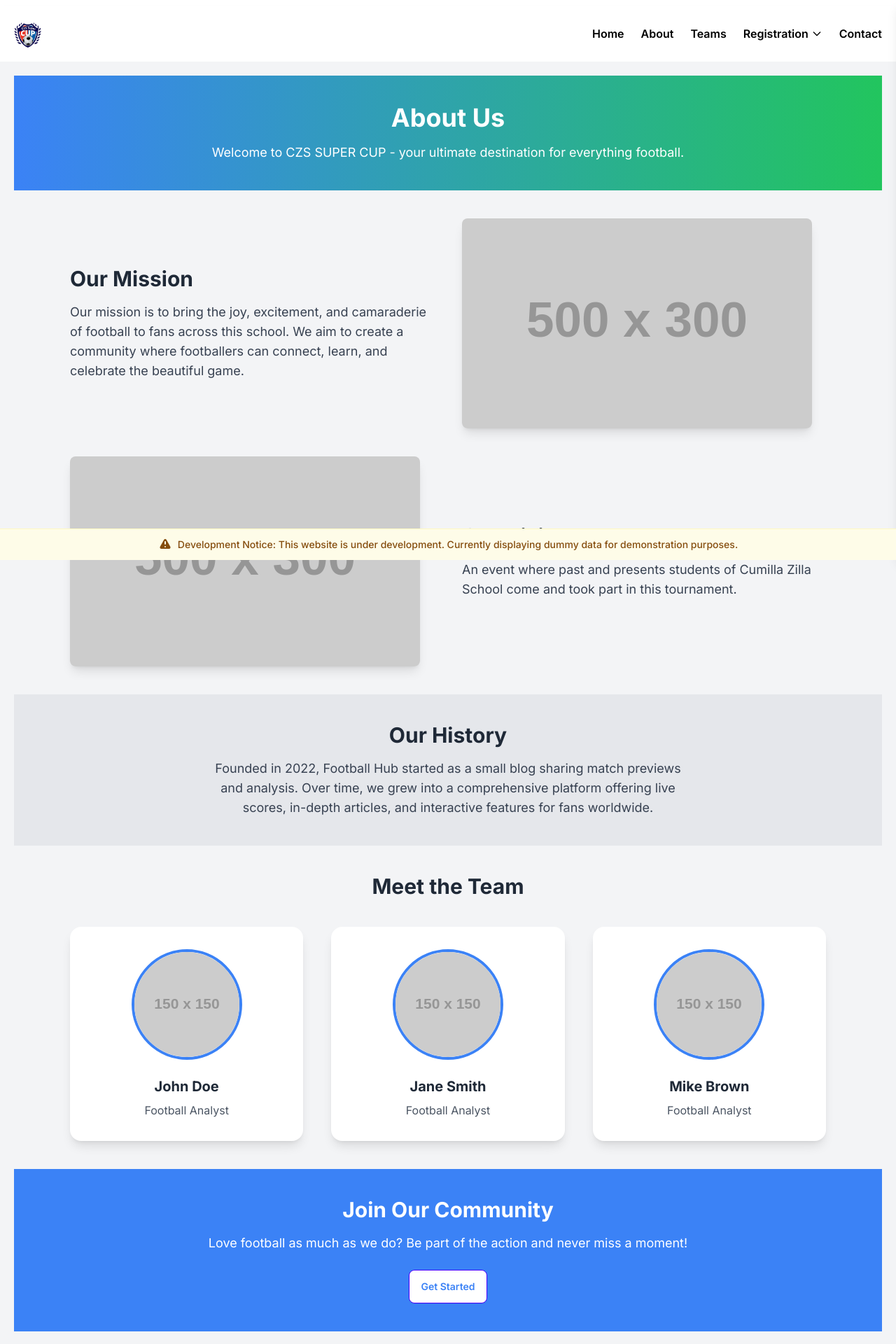
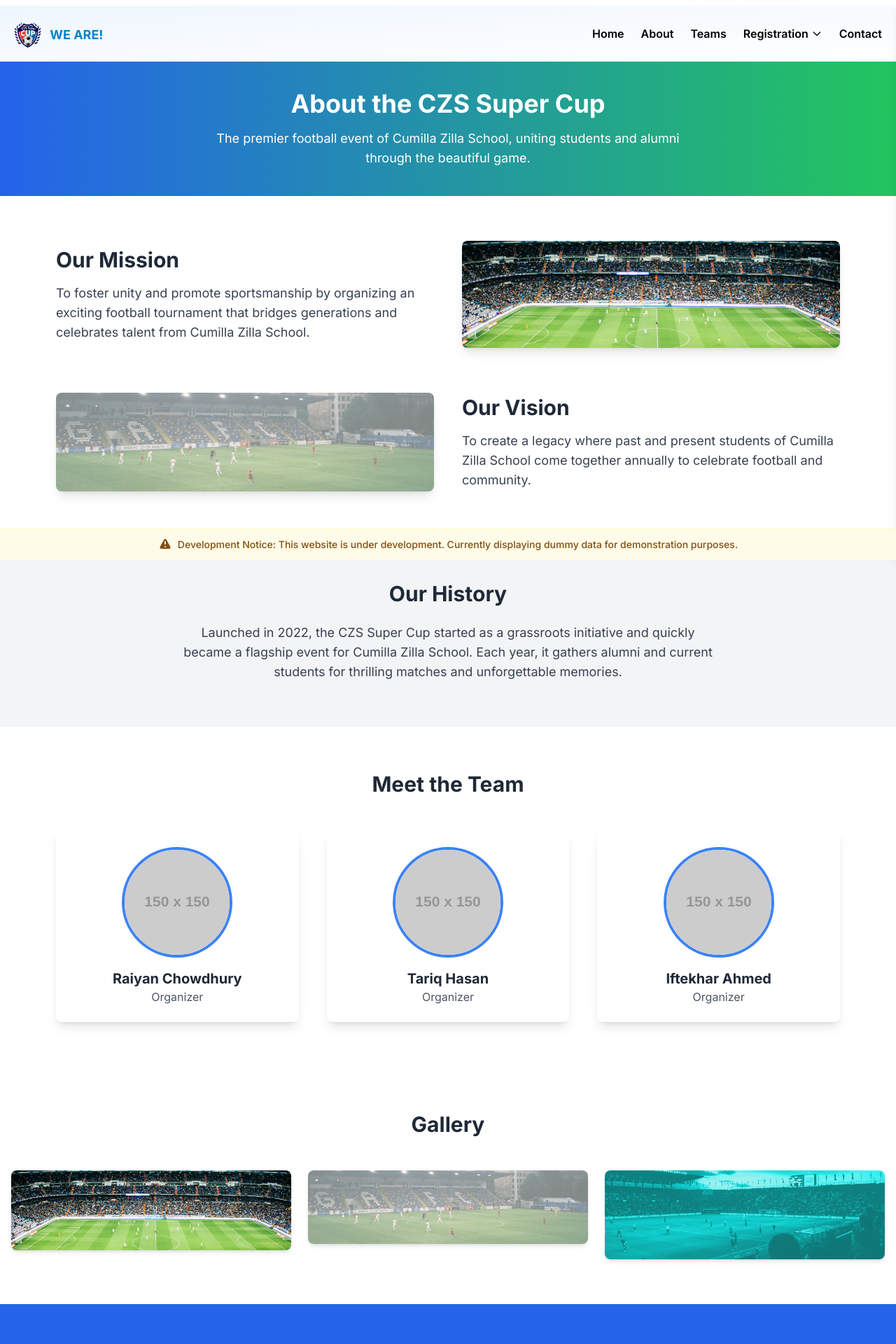
Before and after one commit to chistym17/czs-frontend, a Next.js app: page /about in a window 1280 px wide. Shown: the top 1920 px of the page at 70% size. Built offline with nearby package versions, Linux system fonts and the light colour scheme.

Commit message:
Front-end Revamp
Changed nav, Changed marquee, rename logoMarque to Briefing, Changed about section, changed teams form,. players from. All BGs changed to gradient than white. Bugs fixed.

```diff
--- a/src/app/about/page.jsx
+++ b/src/app/about/page.jsx
@@ -1,104 +1,124 @@
-import Footer from "../../components/Footer";
-import Navbar from "../../components/Navbar";
+import Footer from '../../components/Footer';
+import Navbar from '../../components/Navbar';
 
 const page = () => {
   return (
     <div>
       <Navbar />
-      <div className="bg-gray-100 min-h-screen p-5">
+      <div className='bg-white'>
         {/* Hero Section */}
-        <section className="bg-gradient-to-r from-blue-500 to-green-500 text-white py-10">
-          <div className="container mx-auto text-center">
-            <h1 className="text-4xl font-bold mb-4">About Us</h1>
-            <p className="text-lg">
-              Welcome to CZS SUPER CUP - your ultimate destination for
-              everything football.
+        <section className='text-white py-10 bg-gradient-to-r from-blue-600 to-green-500'>
+          <div className='container mx-auto text-center px-4'>
+            <h1 className='text-4xl font-bold mb-4'>About the CZS Super Cup</h1>
+            <p className='text-lg max-w-2xl mx-auto'>
+              The premier football event of Cumilla Zilla School, uniting
+              students and alumni through the beautiful game.
             </p>
           </div>
         </section>
 
         {/* Mission and Vision Section */}
-        <section className="container mx-auto py-10 px-4 md:px-20">
-          <div className="grid md:grid-cols-2 gap-10 items-center">
+        <section className='container mx-auto py-16 px-4 md:px-20'>
+          <div className='grid md:grid-cols-2 gap-10 items-center'>
             <div>
-              <h2 className="text-3xl font-bold mb-4">Our Mission</h2>
-              <p className="text-gray-700 text-lg">
-                Our mission is to bring the joy, excitement, and camaraderie of
-                football to fans across this school. We aim to create a
-                community where footballers can connect, learn, and celebrate
-                the beautiful game.
+              <h2 className='text-3xl font-bold mb-4'>Our Mission</h2>
+              <p className='text-gray-700 text-lg'>
+                To foster unity and promote sportsmanship by organizing an
+                exciting football tournament that bridges generations and
+                celebrates talent from Cumilla Zilla School.
               </p>
             </div>
             <img
-              src="https://via.placeholder.com/500x300"
-              alt="Football Mission"
-              className="rounded-lg shadow-lg"
+              src='/assets/photos/COVER2.png' // Replace with actual image
+              alt='CZS Ground'
+              className='rounded-lg shadow-lg'
             />
           </div>
 
-          <div className="grid md:grid-cols-2 gap-10 items-center mt-10">
+          <div className='grid md:grid-cols-2 gap-10 items-center mt-16'>
             <img
-              src="https://via.placeholder.com/500x300"
-              alt="Football Vision"
-              className="rounded-lg shadow-lg"
+              src='/assets/photos/COVER3.png' // Replace with actual image
+              alt='CZS Match'
+              className='rounded-lg shadow-lg'
             />
             <div>
-              <h2 className="text-3xl font-bold mb-4">Our Vision</h2>
-              <p className="text-gray-700 text-lg">
-                An event where past and presents students of Cumilla Zilla
-                School come and took part in this tournament.
+              <h2 className='text-3xl font-bold mb-4'>Our Vision</h2>
+              <p className='text-gray-700 text-lg'>
+                To create a legacy where past and present students of Cumilla
+                Zilla School come together annually to celebrate football and
+                community.
               </p>
             </div>
           </div>
         </section>
 
         {/* History Section */}
-        <section className="bg-gray-200 py-10">
-          <div className="container mx-auto text-center">
-            <h2 className="text-3xl font-bold mb-4">Our History</h2>
-            <p className="text-gray-700 text-lg max-w-2xl mx-auto">
-              Founded in 2022, Football Hub started as a small blog sharing
-              match previews and analysis. Over time, we grew into a
-              comprehensive platform offering live scores, in-depth articles,
-              and interactive features for fans worldwide.
+        <section className='bg-gray-100 py-16'>
+          <div className='container mx-auto text-center px-4'>
+            <h2 className='text-3xl font-bold mb-6'>Our History</h2>
+            <p className='text-gray-700 text-lg max-w-3xl mx-auto'>
+              Launched in 2022, the CZS Super Cup started as a grassroots
+              initiative and quickly became a flagship event for Cumilla Zilla
+              School. Each year, it gathers alumni and current students for
+              thrilling matches and unforgettable memories.
             </p>
           </div>
         </section>
 
         {/* Team Section */}
-        <section className="container mx-auto py-10 px-4 md:px-20">
-          <h2 className="text-3xl font-bold text-center mb-10">
+        <section className='container mx-auto py-16 px-4 md:px-20'>
+          <h2 className='text-3xl font-bold text-center mb-12'>
             Meet the Team
           </h2>
-          <div className="grid sm:grid-cols-2 lg:grid-cols-3 gap-10">
-            {/* Team Member Card */}
-            {["John Doe", "Jane Smith", "Mike Brown"].map((member, index) => (
-              <div key={index} className="card bg-white shadow-lg">
-                <div className="card-body items-center text-center">
+          <div className='grid sm:grid-cols-2 lg:grid-cols-3 gap-10'>
+            {['Raiyan Chowdhury', 'Tariq Hasan', 'Iftekhar Ahmed'].map(
+              (member, index) => (
+                <div
+                  key={index}
+                  className='bg-white shadow-lg rounded-lg p-6 text-center'
+                >
                   <img
-                    src={`https://via.placeholder.com/150?text=${member.split(" ")[0]
-                      }`}
+                    src={`https://via.placeholder.com/150?text=${
+                      member.split(' ')[0]
+                    }`}
                     alt={member}
-                    className="rounded-full mb-4 border-4 border-blue-500"
+                    className='rounded-full mb-4 border-4 border-blue-500 mx-auto'
                   />
-                  <h3 className="text-xl font-bold">{member}</h3>
-                  <p className="text-gray-600">Football Analyst</p>
+                  <h3 className='text-xl font-bold'>{member}</h3>
+                  <p className='text-gray-600'>Organizer</p>
                 </div>
-              </div>
-            ))}
+              )
+            )}
+          </div>
+        </section>
+
+        {/* Gallery Section */}
+        <section className='bg-white py-16'>
+          <div className='container mx-auto px-4'>
+            <h2 className='text-3xl font-bold text-center mb-12'>Gallery</h2>
+            <div className='grid md:grid-cols-3 gap-6'>
+              {['COVER2.png', 'COVER3.png', 'COVER4.png'].map((img, idx) => (
+                <img
+                  key={idx}
+                  src={`/assets/photos/${img}`} // Replace with actual paths
+                  alt={`Gallery ${idx + 1}`}
+                  className='rounded-lg shadow-md'
+                />
+              ))}
+            </div>
           </div>
         </section>
 
         {/* Call to Action */}
-        <section className="bg-blue-500 text-white py-10 text-center">
-          <div className="container mx-auto">
-            <h2 className="text-3xl font-bold mb-4">Join Our Community</h2>
-            <p className="text-lg mb-6">
-              Love football as much as we do? Be part of the action and never
-              miss a moment!
+        <section className='bg-blue-600 text-white py-14 text-center'>
+          <div className='container mx-auto px-4'>
+            <h2 className='text-3xl font-bold mb-4'>Join the Legacy</h2>
+            <p className='text-lg mb-6'>
+              Whether you're a player, a supporter, or an alumnus — CZS Super
+              Cup is your home of football.
             </p>
-            <button className="btn btn-primary bg-white text-blue-500 hover:bg-gray-100">
-              Get Started
+            <button className='bg-white text-blue-600 px-6 py-3 rounded-md hover:bg-gray-100'>
+              Follow on Facebook
             </button>
           </div>
         </section>
--- a/src/app/page.js
+++ b/src/app/page.js
@@ -1,8 +1,7 @@
-
 import Footer from '../components/Footer';
 import Hero from '../components/Hero';
 import Navbar from '../components/Navbar';
-import LogoMarquee from '../components/LogoMarquee';
+import Briefing from '../components/Briefing';
 import TeamRegistration from '../components/TeamRegistration';
 import NewsUpdates from '../components/NewsUpdates';
 import './globals.css';
@@ -12,7 +11,7 @@ export default function Home() {
     <main>
       <Navbar />
       <Hero />
-      <LogoMarquee />
+      <Briefing />
       <TeamRegistration />
       <NewsUpdates />
       <Footer />
--- a/src/app/player-registration/page.jsx
+++ b/src/app/player-registration/page.jsx
@@ -105,7 +105,7 @@ export default function PlayerRegistration() {
   return (
     <div>
       <Navbar />
-      <div className='min-h-screen flex items-center justify-center bg-gradient-to-br from-blue-100 to-indigo-200 py-8 px-4 sm:px-6 lg:px-8'>
+      <div className='min-h-screen flex items-center justify-center bg-gradient-to-b from-blue-50 to-white py-8 px-4 sm:px-6 lg:px-8'>
         <div className='w-full max-w-xl'>
           <Toaster
             position='top-center'
--- /dev/null
+++ b/src/components/Briefing.jsx
@@ -0,0 +1,26 @@
+'use client';
+
+const Briefing = () => {
+  return (
+    <div className='py-16 bg-gradient-to-b from-blue-100 to-white'>
+      <div className='flex justify-center mt-24 space-x-2'>
+        <div className='text-center mb-12'>
+          <h2 className='text-6xl font-extrabold text-gray-800 mb-4'>
+            32 TEAMS !
+          </h2>
+          <div className='w-24 h-1 bg-blue-600 mx-auto mb-6'></div>
+          <p className='text-xl text-gray-700 max-w-2xl mx-auto py-5'>
+            Experience the thrill of competition as the best teams battle for
+            glory in the CZS Super Cup.
+          </p>
+          <p className='text-lg text-gray-700 max-w-2xl mx-auto mt-4 py-5'>
+            Get ready for heart-pounding action, unforgettable moments, and a
+            tournament like no other!
+          </p>
+        </div>
+      </div>
+    </div>
+  );
+};
+
+export default Briefing;
--- a/src/components/Footer.jsx
+++ b/src/components/Footer.jsx
@@ -1,6 +1,6 @@
 const Footer = () => {
   return (
-    <footer className='bg-white text-black py-8 '>
+    <footer className='bg-gradient-to-b from-white to-blue-50 text-black py-8 '>
       <div className='container mx-auto px-4'>
         <div className='grid grid-cols-1 md:grid-cols-3 gap-8'>
           <div>
@@ -43,35 +43,28 @@ const Footer = () => {
         </div>
       </div>
 
-
-      <div className="bg-yellow-50 border-t border-yellow-100 py-3 px-4 fixed bottom-0 w-full z-50">
-        <div className="max-w-7xl mx-auto">
-          <div className="flex items-center justify-center gap-2 text-yellow-800">
+      <div className='bg-yellow-50 border-t border-yellow-100 py-3 px-4 fixed bottom-0 w-full z-50'>
+        <div className='max-w-7xl mx-auto'>
+          <div className='flex items-center justify-center gap-2 text-yellow-800'>
             <svg
-              xmlns="http://www.w3.org/2000/svg"
-              className="h-5 w-5"
-              viewBox="0 0 20 20"
-              fill="currentColor"
+              xmlns='http://www.w3.org/2000/svg'
+              className='h-5 w-5'
+              viewBox='0 0 20 20'
+              fill='currentColor'
             >
               <path
-                fillRule="evenodd"
-                d="M8.257 3.099c.765-1.36 2.722-1.36 3.486 0l5.58 9.92c.75 1.334-.213 2.98-1.742 2.98H4.42c-1.53 0-2.493-1.646-1.743-2.98l5.58-9.92zM11 13a1 1 0 11-2 0 1 1 0 012 0zm-1-8a1 1 0 00-1 1v3a1 1 0 002 0V6a1 1 0 00-1-1z"
-                clipRule="evenodd"
+                fillRule='evenodd'
+                d='M8.257 3.099c.765-1.36 2.722-1.36 3.486 0l5.58 9.92c.75 1.334-.213 2.98-1.742 2.98H4.42c-1.53 0-2.493-1.646-1.743-2.98l5.58-9.92zM11 13a1 1 0 11-2 0 1 1 0 012 0zm-1-8a1 1 0 00-1 1v3a1 1 0 002 0V6a1 1 0 00-1-1z'
+                clipRule='evenodd'
               />
             </svg>
-            <p className="text-sm font-medium">
-              Development Notice: This website is under development. Currently displaying dummy data for demonstration purposes.
+            <p className='text-sm font-medium'>
+              Development Notice: This website is under development. Currently
+              displaying dummy data for demonstration purposes.
             </p>
           </div>
         </div>
       </div>
-
-
-
-
-
-
-
     </footer>
   );
 };
--- a/src/components/Hero.jsx
+++ b/src/components/Hero.jsx
@@ -1,13 +1,57 @@
 import '../app/globals.css';
+import Marquee from 'react-fast-marquee';
 
 const Hero = () => {
+  const logos = [
+    '/assets/logos/20241024_011337.jpg',
+    '/assets/logos/1733270150179.jpg',
+    '/assets/logos/FB_IMG_1733330088970.jpg',
+    '/assets/logos/images.png',
+    '/assets/logos/IMG_3688.PNG',
+    '/assets/logos/IMG_3689.PNG',
+    '/assets/logos/IMG_3690.PNG',
+    '/assets/logos/IMG_3691.PNG',
+    '/assets/logos/IMG_3692.PNG',
+    '/assets/logos/IMG_3693.PNG',
+    '/assets/logos/IMG_3694.PNG',
+    '/assets/logos/IMG_5663.JPG',
+    '/assets/logos/IMG_20241030_083706.jpg',
+    '/assets/logos/received_1438075889675861.jpeg.jpg',
+    '/assets/logos/WhatsApp Image 2024-12-04 at 23.39.31_3a911c20.jpg',
+  ];
+
   return (
     <div className='relative'>
       <div
-        className='h-[70vh] bg-cover bg-center bg-no-repeat relative'
+        className='h-[65vh] bg-cover bg-center bg-no-repeat relative'
         style={{ backgroundImage: "url('/assets/photos/COVER.png')" }}
       >
-        <div className='absolute inset-0 '></div>
+        <div className='absolute inset-0'></div>
+
+        {/* Compact, centered marquee */}
+        <div className='absolute left-1/2 bottom-[-48px] sm:bottom-[-60px] transform -translate-x-1/2 z-20 w-[90%] sm:w-[85%] md:w-[75%]'>
+          <div className='mx-auto bg-blue rounded-lg shadow-md p-1 sm:p-2 max-w-[700px]'>
+            <div className='relative overflow-hidden'>
+              {/* Fade edges */}
+              <div className='pointer-events-none absolute inset-0 z-10 bg-gradient-to-r from-white/30 via-transparent to-white/30' />
+
+              <Marquee speed={70} gradient={false} pauseOnHover={true}>
+                {logos.map((logo, index) => (
+                  <div
+                    key={index}
+                    className='mx-12 sm:mx-8 w-16 sm:w-20 transform transition-transform hover:scale-105'
+                  >
+                    <img
+                      src={logo}
+                      alt={`Partner logo ${index + 1}`}
+                      className='h-50 sm:h-50 w-auto object-contain filter drop-shadow-sm hover:brightness-105'
+                    />
+                  </div>
+                ))}
+              </Marquee>
+            </div>
+          </div>
+        </div>
       </div>
     </div>
   );
--- a/src/components/Navbar.jsx
+++ b/src/components/Navbar.jsx
@@ -7,8 +7,29 @@ const Navbar = () => {
   const [mobileMenuOpen, setMobileMenuOpen] = useState(false);
   const [registrationDropdownOpen, setRegistrationDropdownOpen] =
     useState(false);
+  const [currentTextIndex, setCurrentTextIndex] = useState(0);
   const dropdownRef = useRef(null);
   const mobileMenuRef = useRef(null);
+
+  // Animation phrases
+  const animatedPhrases = [
+    "LET'S GO!!!",
+    'WE ARE!',
+    'CZSIANS!!',
+    'Win or Win!',
+    'GLORY!!',
+  ];
+
+  // Text animation effect
+  useEffect(() => {
+    const interval = setInterval(() => {
+      setCurrentTextIndex(
+        (prevIndex) => (prevIndex + 1) % animatedPhrases.length
+      );
+    }, 3000); // Change text every n seconds
+
+    return () => clearInterval(interval);
+  }, []);
 
   // Close dropdown when clicking outside
   useEffect(() => {
@@ -47,11 +68,21 @@ const Navbar = () => {
   ];
 
   return (
-    <nav className='w-full bg-white shadow-md mt-2 p-2'>
+    <nav className='w-full bg-gradient-to-br from-blue-50 to-white mt-2 p-2'>
       <div className='container mx-auto px-3 py-3'>
         <div className='flex items-center justify-between'>
-          {/* Logo */}
-          <img src='/assets/logos/scup.png' alt='Logo' className='h-10' />
+          {/* Logo and animated text */}
+          <div className='flex items-center space-x-3'>
+            <img src='/assets/logos/scup.png' alt='Logo' className='h-10' />
+            <div className='animated-text-container overflow-hidden h-8'>
+              <div
+                className='text-sky-600 font-bold text-lg transition-all duration-500 animate-typing py-1'
+                style={{ opacity: 1 }}
+              >
+                {animatedPhrases[currentTextIndex]}
+              </div>
+            </div>
+          </div>
 
           {/* Desktop menu */}
           <ul className='hidden md:flex items-center space-x-6'>
@@ -141,7 +172,12 @@ const Navbar = () => {
         }`}
       >
         <div className='p-4 flex justify-between items-center border-b'>
-          <img src='/assets/logos/scup.png' alt='Logo' className='h-8' />
+          <div className='flex items-center space-x-2'>
+            <img src='/assets/logos/scup.png' alt='Logo' className='h-8' />
+            <div className='text-blue-600 font-bold text-sm'>
+              {animatedPhrases[currentTextIndex]}
+            </div>
+          </div>
           <button
             className='text-gray-600 hover:text-blue-500'
             onClick={() => setMobileMenuOpen(false)}
@@ -230,6 +266,36 @@ const Navbar = () => {
           onClick={() => setMobileMenuOpen(false)}
         />
       )}
+
+      {/* Add a small bit of CSS for the animation */}
+      <style jsx>{`
+        @keyframes fadeInOut {
+          0% {
+            opacity: 0;
+            transform: translateY(10px);
+          }
+          10% {
+            opacity: 1;
+            transform: translateY(0);
+          }
+          90% {
+            opacity: 1;
+            transform: translateY(0);
+          }
+          100% {
+            opacity: 0;
+            transform: translateY(-10px);
+          }
+        }
+
+        .animated-text-container {
+          overflow: hidden;
+        }
+
+        .animate-pulse {
+          animation: fadeInOut 2s ease-in-out;
+        }
+      `}</style>
     </nav>
   );
 };
--- a/src/components/NewsUpdates.jsx
+++ b/src/components/NewsUpdates.jsx
@@ -8,7 +8,7 @@ const cardData = [
 
 const NewsSection = () => {
   return (
-    <section className='bg-white h-auto py-8'>
+    <section className='bg-gradient-to-b from-blue-50 to-white h-auto py-8'>
       <h1 className='h-[100px] flex items-center justify-center text-4xl text-black'>
         News & Updates
       </h1>
--- a/src/components/TeamRegistration.jsx
+++ b/src/components/TeamRegistration.jsx
@@ -4,7 +4,7 @@ import { FaTrophy, FaCalendarAlt, FaUsers } from 'react-icons/fa';
 
 const TeamRegistration = () => {
   return (
-    <div className='py-20 bg-gradient-to-br from-blue-50 via-white to-blue-50'>
+    <div className='py-20 bg-gradient-to-b from-white to-blue-50'>
       <div className='container mx-auto px-4'>
         {/* Main Content */}
         <div className='max-w-5xl mx-auto text-center'>
```
Also changed, not shown: src/app/team-registration/page.jsx (+64 -55 lines), src/components/LogoMarquee.jsx (deleted, +0 -67 lines), tailwind.config.js (+6 -6 lines).
